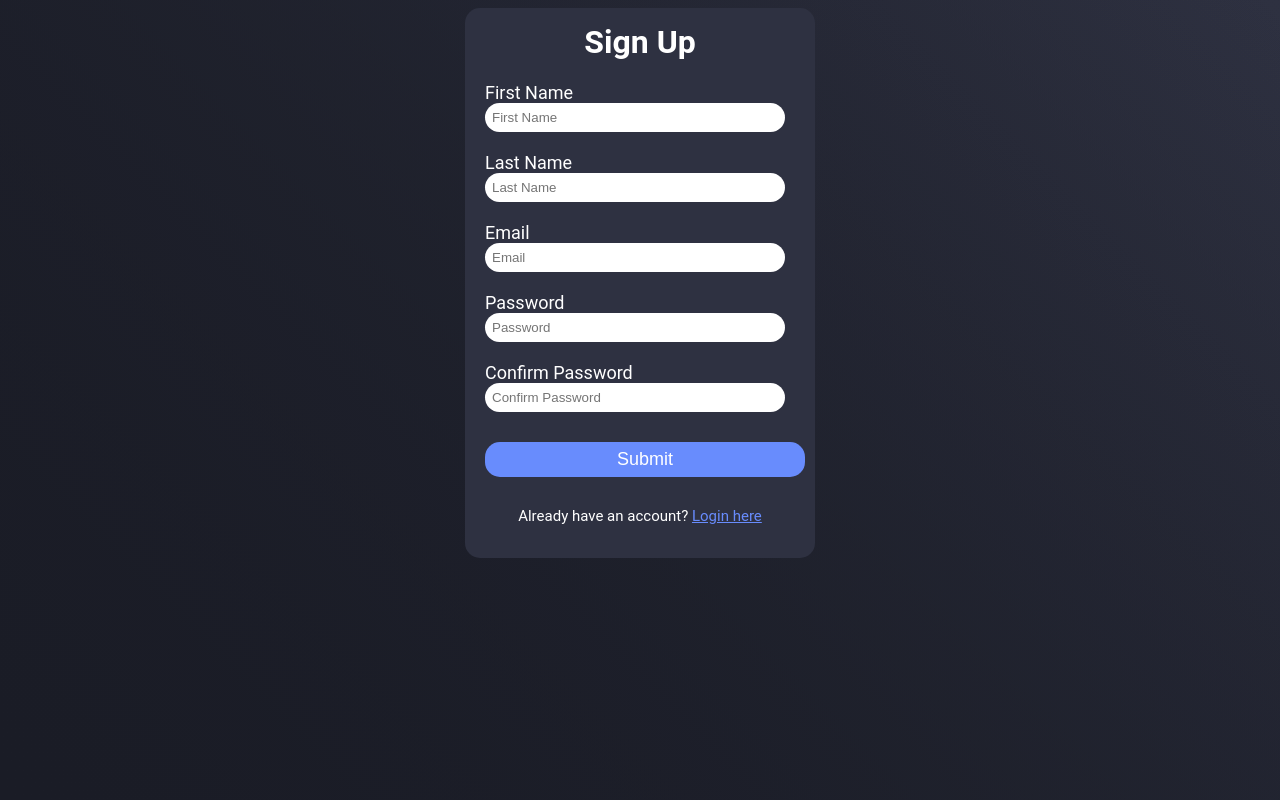
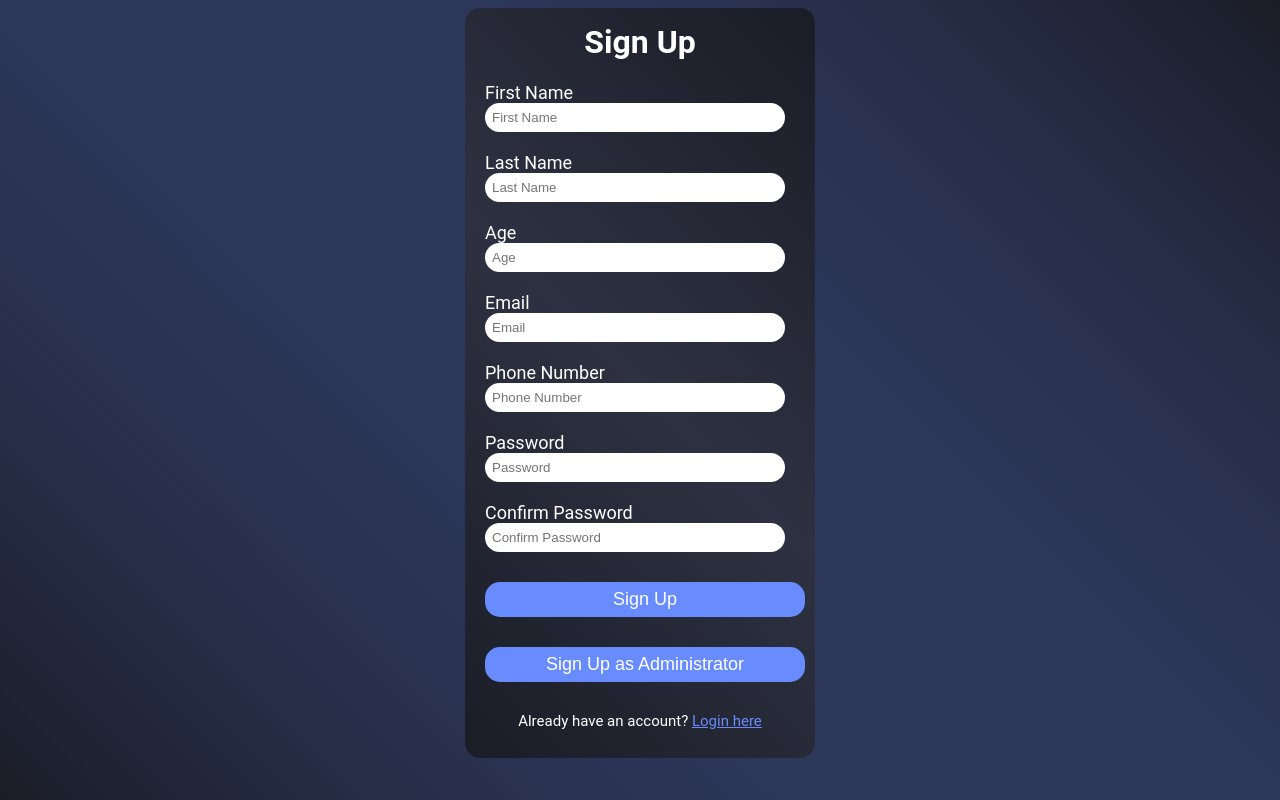
Before and after one commit to shehabadel/Instagram-Clone-IPP, a PHP site: page /pages/Signup/Signup.html in a window 1280 px wide. Run offline with PHP 8.4, Linux system fonts and the light colour scheme.

Commit message:
background edit

```diff
--- a/pages/Login/Login.html
+++ b/pages/Login/Login.html
@@ -14,7 +14,7 @@
           <label>Password</label>
           <input type="password" placeholder="Password" />
           <input type="button" class="btn" value="Sign in" >
-          <input type="button" class="btn2" value="Sign in as Administrative" >
+          <input type="button" class="btn2" value="Sign in as Administrator" >
           <p class="signup" style="text-align: center;">Don't have an account yet?  <a href="../Signup/Signup.html"> Signup now</a></p>
           <p style="text-align: center;">Forget Password <a href=""> Click here</a></p>
         </form>
--- a/pages/Signup/Signup.css
+++ b/pages/Signup/Signup.css
@@ -8,15 +8,15 @@
     --main-button-hover: #6695F2;
 }
 body {
-    background: linear-gradient(45deg, var(--main-background),transparent) ,repeating-linear-gradient(45deg, var(--main-background),var(--main-post));
+    background: linear-gradient(45deg, var(--main-background),transparent) ,repeating-linear-gradient(45deg,var(--main-button), var(--main-background));
     font-family: "Roboto", sans-serif;
   }
 
   .signup-box {
     width: 350px;
-    height: 550px;
+    height: 750px;
     margin: auto;
-    background-color: var(--main-post);
+    background: linear-gradient(45deg,var(--main-background),var(--main-post),var(--main-background));
     border-radius: 15px;
   }
 
@@ -77,10 +77,7 @@ a:visited{
     color: blueviolet;
 
 }
-a:active{
-    color: white;
 
-}
 a:hover{
     color:var(--main-button-hover);
     text-decoration: underline;
--- a/pages/Signup/Signup.html
+++ b/pages/Signup/Signup.html
@@ -18,13 +18,18 @@
                 <input type="text" placeholder="First Name" />
                 <label>Last Name</label>
                 <input type="text" placeholder="Last Name" />
+                <label>Age</label>
+                <input type="number" placeholder="Age" />
                 <label>Email</label>
                 <input type="email" placeholder="Email" />
+                <label>Phone Number</label>
+                <input type="tel" placeholder="Phone Number" />
                 <label>Password</label>
                 <input type="password" placeholder="Password" />
                 <label>Confirm Password</label>
                 <input type="password" placeholder="Confirm Password" />
-                <input type="button" value="Submit" />
+                <input type="button" value="Sign Up" />
+                <input type="button" value="Sign Up as Administrator" />
 
 
         </form>
```
Also changed, not shown: pages/Login/Login.css (+2 -5 lines).
